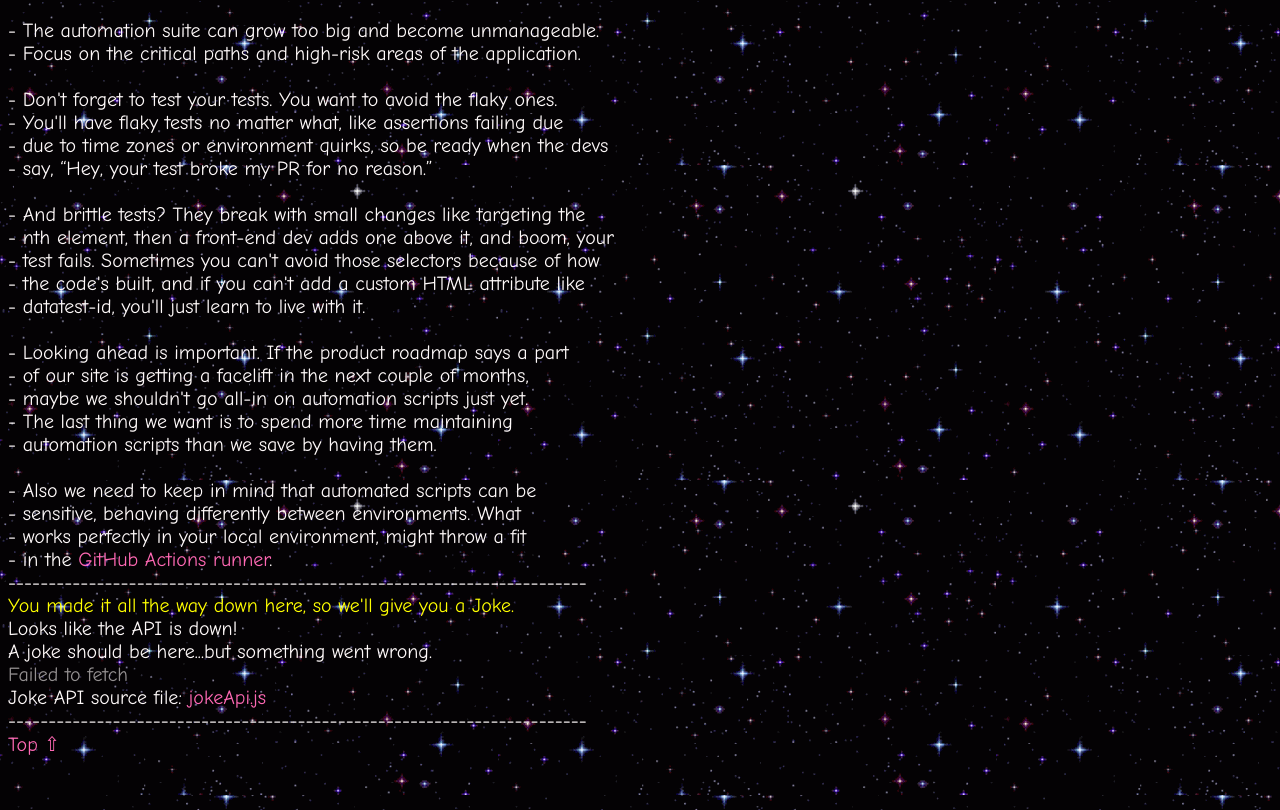
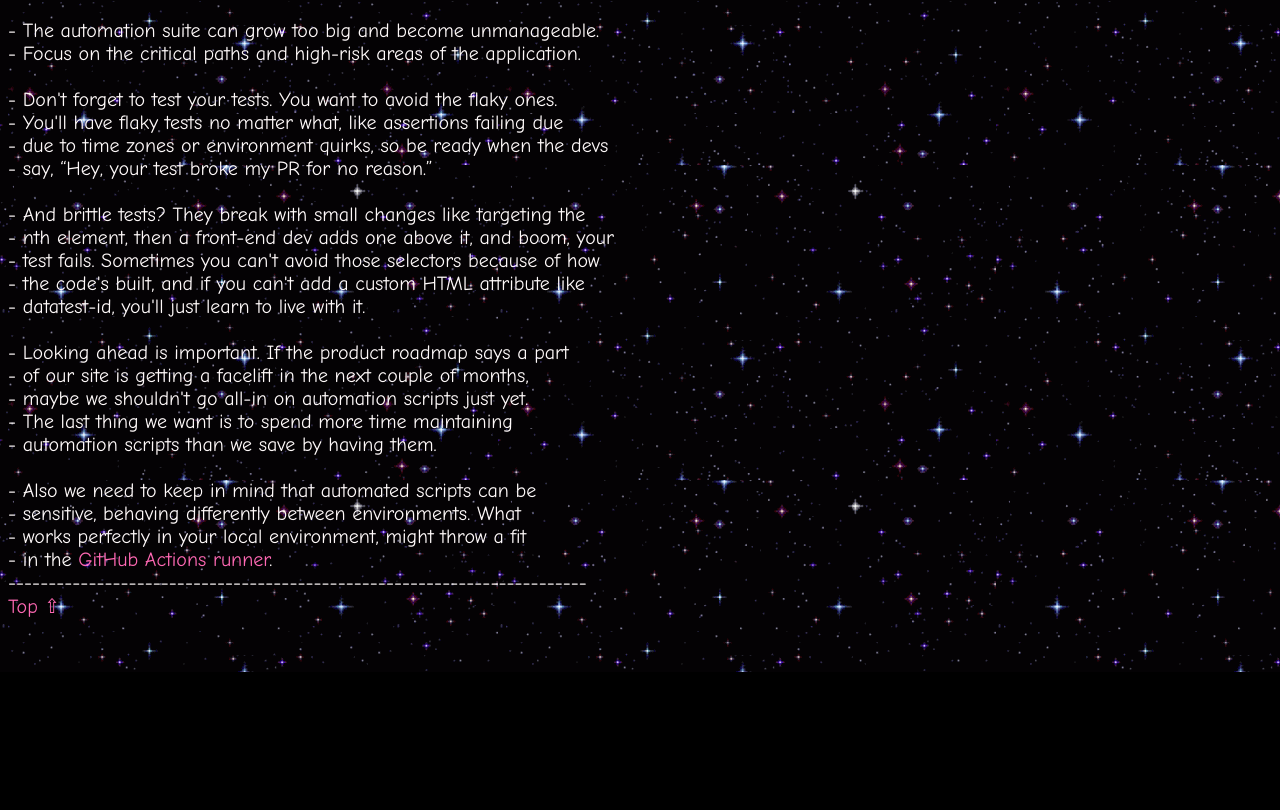
Before and after one commit to readytotest/readytotest.github.io, a website: page html/philosophy.htm in a window 1280 px wide. Shown: the part 2670-3480 px from the top of the page. After the commit the page ends 3342 px from the top, so only its background shows below. Drawn offline with Linux system fonts and the light colour scheme; no server answers.

Commit message:
docs: trim copy for readability

```diff
--- a/html/philosophy.htm
+++ b/html/philosophy.htm
@@ -309,24 +309,6 @@
         >GitHub Actions runner</a
       >.
       <br />
-      ------------------------------------------------------------------------
-      <br />
-      <span class="yellowFont" id="joke-section">You made it all the way down here, so we'll give you a Joke.</span>
-      <br />
-      <span id="joke-id"></span>
-      <br />
-      <span id="joke-setup"></span>
-      <br />
-      <span id="joke-punchline" class="blinking-text"></span>
-      <br />
-      Joke API source file:
-      <a
-        href="https://github.com/readytotest/readytotest.github.io/blob/main/js/jokeApi.js"
-        target="_blank"
-        rel="noopener noreferrer"
-        >jokeApi.js</a
-      >
-      <br />
     </div>
     ------------------------------------------------------------------------
     <br />
@@ -341,6 +323,5 @@
       crossorigin="anonymous"
     ></script>
     <script src="/js/dateAndTime.js"></script>
-    <script src="/js/jokeApi.js"></script>
   </body>
 </html>
--- a/js/jokeApi.js
+++ /dev/null
@@ -1,22 +0,0 @@
-fetch("https://official-joke-api.appspot.com/jokes/knock-knock/random")
-  .then((response) => {
-    console.log("Joke API Response Status:", response.status);
-    if (!response.ok) {
-      throw new Error(`Joke API Error: ${response.status}`);
-    }
-    return response.json();
-  })
-  .then((data) => {
-    console.log("Joke API Response Body:", data);
-    const joke = data[0];
-
-    document.getElementById("joke-id").textContent = `Joke ID: ${joke?.id ?? "This is unavailable at the moment"}`;
-    document.getElementById("joke-setup").textContent = joke?.setup ?? "Joke setup unavailable";
-    document.getElementById("joke-punchline").textContent = joke?.punchline ?? "Joke punchline unavailable";
-  })
-  .catch((error) => {
-    console.error(`Problem with joke API! ${error.message}`);
-    document.getElementById("joke-id").textContent = "Looks like the API is down!";
-    document.getElementById("joke-setup").textContent = "A joke should be here...but something went wrong.";
-    document.getElementById("joke-punchline").textContent = error.message;
-  });
```
